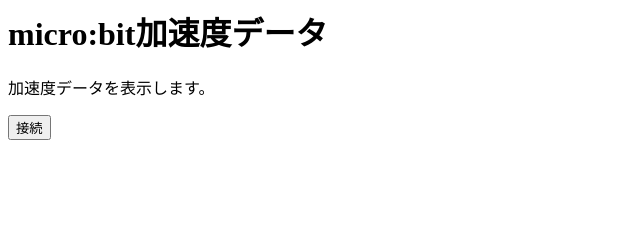
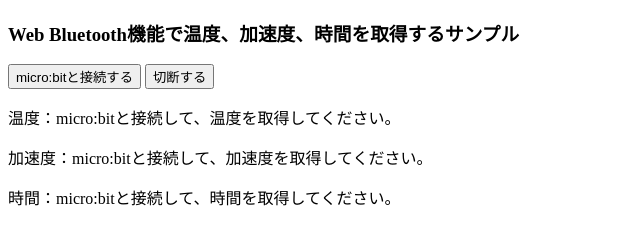
Before and after one commit to craftpage/mbX, a plain HTML site: page mb.html in a window 1280 px wide. Shown: the whole page, without its empty margins (0-640 px from the left). Drawn offline with Linux system fonts and the light colour scheme.

Commit message:
Update mb.html

```diff
--- a/mb.html
+++ b/mb.html
@@ -1,55 +1,169 @@
+<!DOCTYPE HTML>
+<html lang="ja">
+<head>
+<meta charset="UTF-8">
+<title>Web Bluetooth機能で温度、加速度、時間を取得するサンプル</title>
 <script>
-const connectButton = document.getElementById("connect");
-const accelerationElement = document.getElementById("acceleration");
 
-let ble = null;
-let device = null;
+var targetDevice;
 
-connectButton.addEventListener("click", connect);
+//////////////////////////////////////////////////
+/// 接続
+//////////////////////////////////////////////////
+function getTemperatureAndAcceleration() {
 
-function connect() {
-  if (ble === null) {
-    ble = new BleManager();
+  //////////////////////////////////////////////////
+  /// 定数の定義
+  //////////////////////////////////////////////////
+  /// UUID
+  const UUID_TEMPERATURE_SERVICE = 'e95d6100-251d-470a-a062-fa1922dfa9a8'
+  const UUID_TEMPERATURE_SERVICE_CHARACTERISTIC_DATA   = 'e95d9250-251d-470a-a062-fa1922dfa9a8'
+  const UUID_TEMPERATURE_SERVICE_CHARACTERISTIC_PERIOD = 'e95d1b25-251d-470a-a062-fa1922dfa9a8'
+
+  /// 加速度センサのUUID
+  const UUID_ACCELEROMETER_SERVICE = '0000ffe0-0000-1000-8000-00805f9b34fb';
+  const UUID_ACCELEROMETER_SERVICE_CHARACTERISTIC_DATA = '0000ffe1-0000-1000-8000-00805f9b34fb';
+
+  /// 取得間隔(ミリ秒)
+  const INTERVAL = 1000
+
+  //////////////////////////////////////////////////
+  /// デバイスのスキャン
+  //////////////////////////////////////////////////
+  navigator.bluetooth.requestDevice({
+    filters: [
+      { namePrefix: "BBC micro:bit" }
+    ],
+    optionalServices: [UUID_TEMPERATURE_SERVICE, UUID_ACCELEROMETER_SERVICE]
+  })
+  //////////////////////////////////////////////////
+  /// GATT接続
+  //////////////////////////////////////////////////
+  .then(device => {
+    targetDevice = device;
+    console.log("device", device);
+    return device.gatt.connect();
+  })
+  //////////////////////////////////////////////////
+  /// プライマリーサービスの取得
+  //////////////////////////////////////////////////
+    .then(server => {
+    console.log('server', server);
+
+    // 温度サービスの取得と設定
+    server.getPrimaryService(UUID_TEMPERATURE_SERVICE)
+    .then(service => {
+      // 温度の取得間隔の設定
+      service.getCharacteristic(UUID_TEMPERATURE_SERVICE_CHARACTERISTIC_PERIOD)
+      .then(characteristic => {
+        characteristic.writeValue(new Uint16Array([INTERVAL]));
+      })
+      .catch(error => {
+        console.log(error);
+        alert('取得間隔の設定に失敗しました。');
+      })
+
+      // 温度の取得開始
+      service.getCharacteristic(UUID_TEMPERATURE_SERVICE_CHARACTERISTIC_DATA)
+      .then(characteristic => {
+        characteristic.startNotifications()
+        .then(char => {
+          characteristic.addEventListener('characteristicvaluechanged',onTemperatureChanged);
+          console.log('Temperature : ', char);
+        })
+      })
+      .catch(error => {
+        console.log(error);
+        alert('温度取得開始に失敗しました。');
+      })
+    })
+
+    // 加速度センササービスの取得と設定
+    server.getPrimaryService(UUID_ACCELEROMETER_SERVICE)
+    .then(service => {
+      service.getCharacteristic(UUID_ACCELEROMETER_SERVICE_CHARACTERISTIC_DATA)
+      .then(characteristic => {
+        characteristic.startNotifications()
+        .then(char => {
+          characteristic.addEventListener('characteristicvaluechanged',onAccelerationChanged);
+          console.log('Acceleration : ', char);
+        })
+      })
+      .catch(error => {
+        console.log(error);
+        alert('加速度取得開始に失敗しました。');
+      })
+    })
+  })
+  .catch(error => {
+    console.log(error);
+    alert('接続に失敗しました。');
+  });
+
+  //////////////////////////////////////////////////
+  /// 温度の表示
+  //////////////////////////////////////////////////
+  function onTemperatureChanged (event) {
+    let temperature = event.target.value.getUint8(0, true);
+    console.log('温度 : ' + temperature);
+    document.getElementById("temperature").innerText = temperature + '℃';
   }
 
-  ble.startScanning(onDeviceFound);
+  //////////////////////////////////////////////////
+  /// 加速度の表示
+  //////////////////////////////////////////////////
+  function onAccelerationChanged(event) {
+    let accelerationData = event.target.value;
+    let x = accelerationData.getInt8(0);
+    let y = accelerationData.getInt8(1);
+    let z = accelerationData.getInt8(2);
+    console.log('加速度 : X=' + x + ', Y=' + y + ', Z=' + z);
+    document.getElementById("acceleration").innerText = 'X:' + x + ', Y:' + y + ', Z:' + z;
+  }
+
+  //////////////////////////////////////////////////
+  /// 時間の表示
+  //////////////////////////////////////////////////
+  function updateTime() {
+    let now = new Date();
+    let hours = now.getHours().toString().padStart(2, '0');
+    let minutes = now.getMinutes().toString().padStart(2, '0');
+    let seconds = now.getSeconds().toString().padStart(2, '0');
+    document.getElementById("time").innerText = hours + ':' + minutes + ':' + seconds;
+  }
+  setInterval(updateTime, 1000); // 1秒ごとに時間を更新
+
 }
 
-function onDeviceFound(device) {
-  if (device.name.includes("micro:bit")) {
-    ble.stopScanning();
-    this.device = device;
-    device.connect().then(connectDevice);
+//////////////////////////////////////////////////
+/// 切断
+//////////////////////////////////////////////////
+function disconnect() {
+
+  if (!targetDevice || !targetDevice.gatt.connected){
+    return;
   }
+  targetDevice.gatt.disconnect();
+  alert("切断しました。");
+
 }
 
-function connectDevice() {
-  device.discoverServices().then(services => {
-    services.forEach(service => {
-      if (service.uuid === "0000ffe0-0000-1000-8000-00805f9b34fb") {
-        service.getCharacteristics().then(characteristics => {
-          characteristics.forEach(characteristic => {
-            if (characteristic.uuid === "0000ffe1-0000-1000-8000-00805f9b34fb") {
-              characteristic.onCharacteristicChanged(onDataReceived);
-              characteristic.startNotifications();
-            }
-          });
-        });
-      }
-    });
-  });
-}
-
-function onDataReceived(event) {
-  const data = event.target.value;
-  accelerationElement.textContent = data;
-}
 </script>
-
-
-
+</head>
 <body>
-  <h1>micro:bit加速度データ</h1>
-  <p id="acceleration">加速度データを表示します。</p>
-  <button id="connect">接続</button>
+<div id="BLE_temperature">
+  <div id="BLE_title">
+    <h3>Web Bluetooth機能で温度、加速度、時間を取得するサンプル</h3>
+  </div>
+  <div id="BLE_button">
+    <input type="button" value="micro:bitと接続する" onclick="getTemperatureAndAcceleration();"/>
+    <input type="button" value="切断する" onclick="disconnect();"/>
+  </div>
+  <div id="BLE_display">
+    <p>温度：<span id="temperature">micro:bitと接続して、温度を取得してください。</span></p>
+    <p>加速度：<span id="acceleration">micro:bitと接続して、加速度を取得してください。</span></p>
+    <p>時間：<span id="time">micro:bitと接続して、時間を取得してください。</span></p>
+  </div>
+</div>
 </body>
+</html>
```
